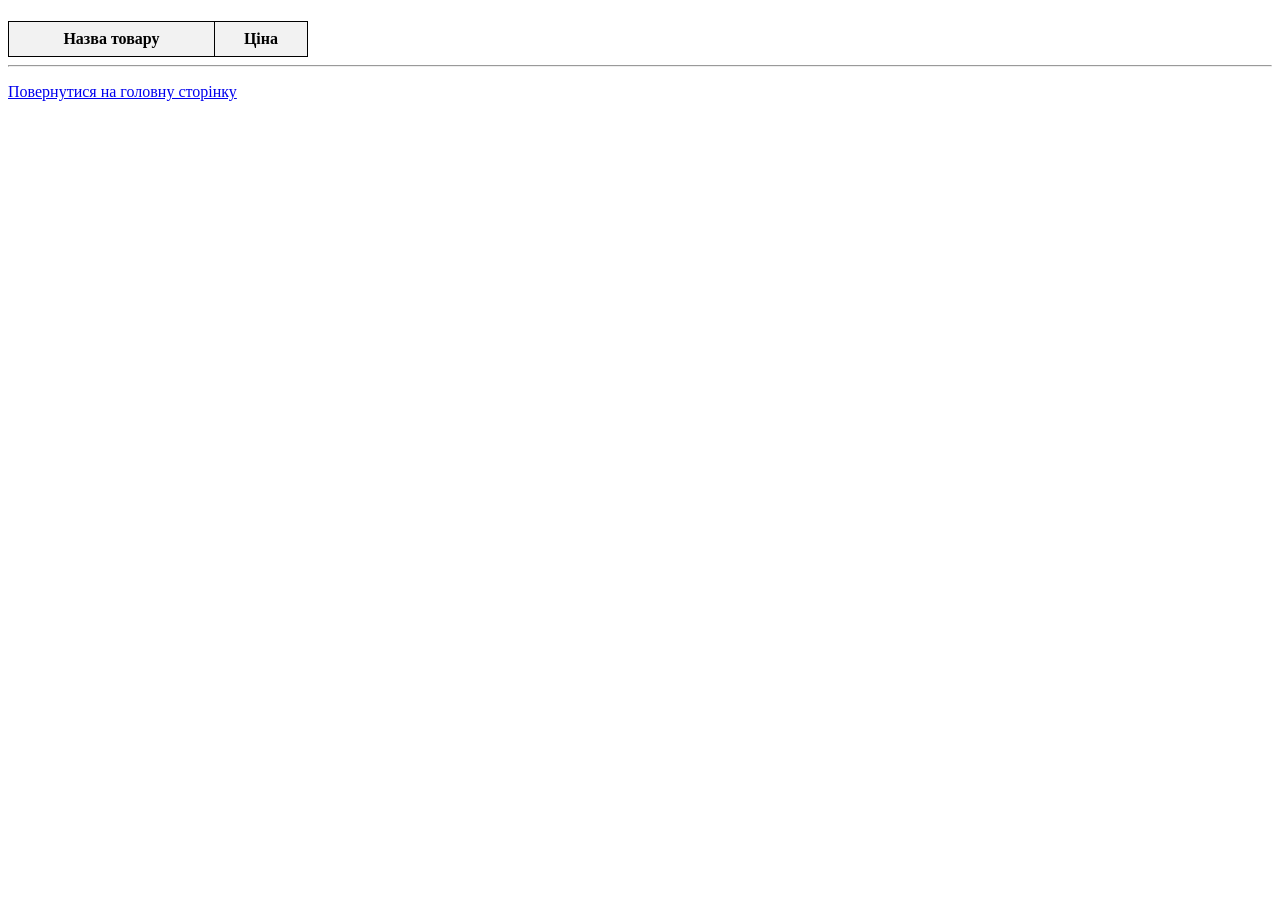
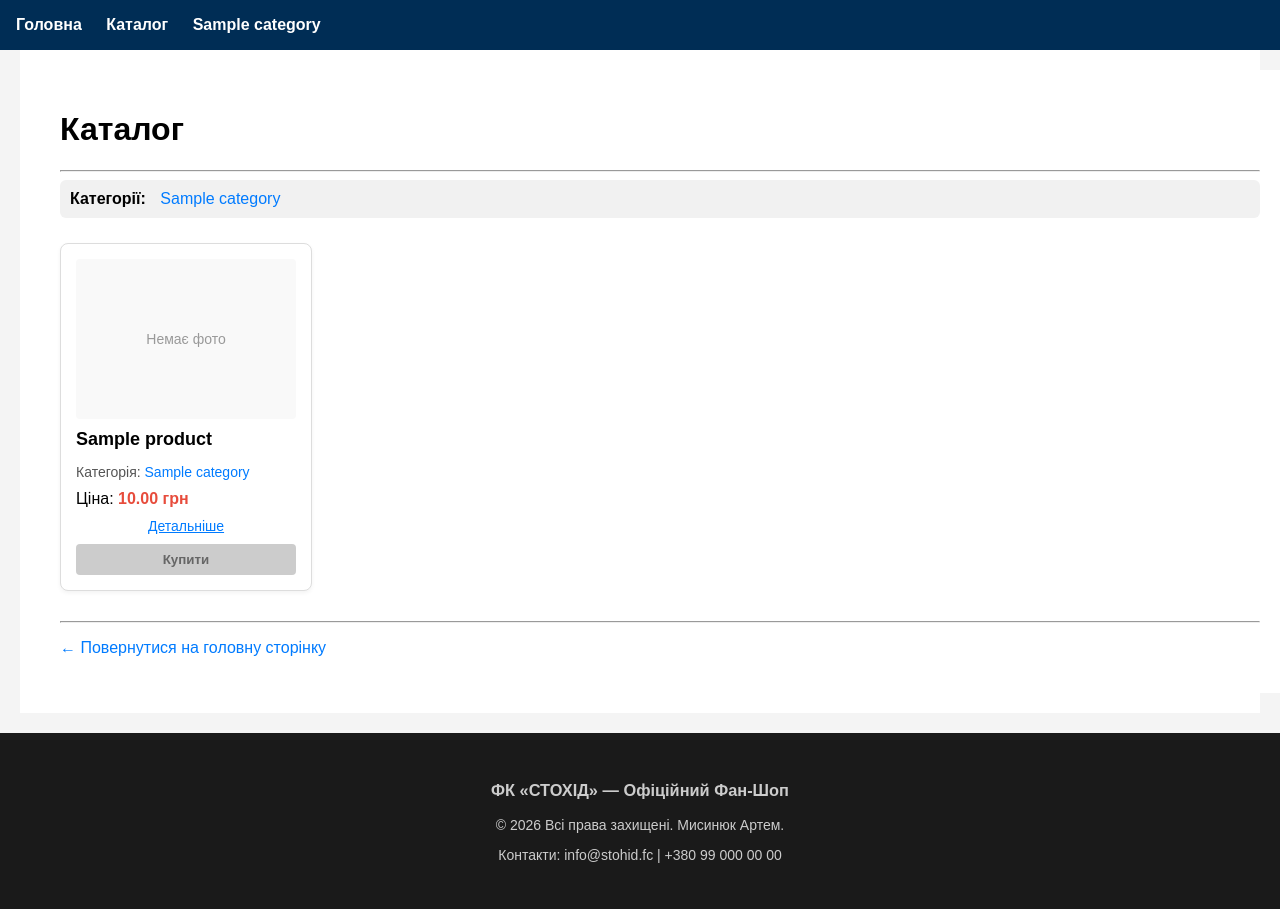
Before and after one commit to mysyniuka-ai/Django-Labs67, a Django app: page /catalog/ in a window 1280 px wide. Before the commit the page ends 101 px from the top, so only its background shows below. Run offline with Django 5.2, Linux system fonts and the light colour scheme; tables that the repository leaves empty hold one stand-in row (values such as "Sample post"); lists and menus that the app fills with data are empty.

Commit message:
Повністю завершено лабу 6: робочі категорії, сторінки товарів та фотографії

```diff
--- a/fc_stohid_shop/urls.py
+++ b/fc_stohid_shop/urls.py
@@ -1,9 +1,17 @@
 from django.contrib import admin
 from django.urls import path
-from shop.views import home, catalog  # Імпортуємо твої функції з views.py
+from django.conf import settings
+from django.conf.urls.static import static
+from shop.views import home, catalog, product_detail, category_detail
 
 urlpatterns = [
     path('admin/', admin.site.urls),
-    path('', home, name='home_url'),              # Головна сторінка (порожній шлях)
-    path('catalog/', catalog, name='catalog_url'), # Сторінка каталогу
+    path('', home, name='home_url'),
+    path('catalog/', catalog, name='catalog_url'),
+    path('product/<int:product_id>/', product_detail, name='product_detail_url'),
+    path('category/<int:category_id>/', category_detail, name='category_detail_url'),
 ]
+
+# Дозволяємо Django бачити папку media під час розробки
+if settings.DEBUG:
+    urlpatterns += static(settings.MEDIA_URL, document_root=settings.MEDIA_ROOT)
--- a/shop/views.py
+++ b/shop/views.py
@@ -1,21 +1,44 @@
-from django.shortcuts import render
+from django.shortcuts import render, get_object_or_404
 from .models import Category, Product
 
-
+# Головна сторінка
 def home(request):
-    # Отримуємо всі категорії та всі товари з бази даних
     categories = Category.objects.all()
-    products = Product.objects.all()
-
-    context = {
-        'title': 'Офіційний магазин ФК Стохід',
+    products = Product.objects.all()[:3]  # Беремо перші 3 товари для головної, як у тебе в коді
+    return render(request, 'index.html', {
         'categories': categories,
         'products': products,
-    }
-    return render(request, 'index.html', context)
+        'title': 'Головна'
+    })
 
+# Каталог товарів
+def catalog(request):
+    items = Product.objects.all()
+    categories = Category.objects.all()
+    return render(request, 'catalog.html', {
+        'items': items,
+        'categories': categories,
+        'title': 'Каталог'
+    })
 
-def catalog(request):
+# Детальна сторінка товару
+def product_detail(request, product_id):
+    product = get_object_or_404(Product, id=product_id)
     categories = Category.objects.all()
-    products = Product.objects.all()
-    return render(request, 'catalog.html', {'categories': categories, 'products': products})
+    return render(request, 'product_detail.html', {
+        'product': product,
+        'categories': categories,
+        'title': product.name
+    })
+
+# Сторінка конкретної категорії (виводить товари лише цієї категорії)
+def category_detail(request, category_id):
+    category = get_object_or_404(Category, id=category_id)
+    products = Product.objects.filter(category=category)  # Фільтруємо товари за категорією
+    categories = Category.objects.all()
+    return render(request, 'category_detail.html', {
+        'category': category,
+        'products': products,
+        'categories': categories,
+        'title': category.name
+    })
--- a/templates/catalog.html
+++ b/templates/catalog.html
@@ -1,26 +1,55 @@
-<!DOCTYPE html>
-<html lang="uk">
-<head>
-    <meta charset="UTF-8">
-    <title>{{ title }}</title>
-</head>
-<body>
+{% extends 'base.html' %}
+
+{% block title %}{{ title }}{% endblock %}
+
+{% block content %}
+<div class="container" style="padding: 20px;">
     <h1>{{ title }}</h1>
+    <hr>
 
-    <table style="border: 1px solid black; border-collapse: collapse; width: 300px;">
-        <tr style="background-color: #f2f2f2;">
-            <th style="border: 1px solid black; padding: 8px;">Назва товару</th>
-            <th style="border: 1px solid black; padding: 8px;">Ціна</th>
-        </tr>
+    <div class="categories-menu" style="margin-bottom: 25px; background: #f1f1f1; padding: 10px; border-radius: 6px;">
+        <strong style="margin-right: 10px;">Категорії:</strong>
+        {% for cat in categories %}
+            <a href="{% url 'category_detail_url' cat.id %}" style="margin-right: 15px; color: #007bff; text-decoration: none; font-weight: 500;">{{ cat.name }}</a>
+        {% empty %}
+            <span style="color: #777;">Категорій немає</span>
+        {% endfor %}
+    </div>
+
+    <div class="product-grid" style="display: flex; gap: 20px; flex-wrap: wrap;">
         {% for item in items %}
-        <tr>
-            <td style="border: 1px solid black; padding: 8px;">{{ item.name }}</td>
-            <td style="border: 1px solid black; padding: 8px;">{{ item.price }}</td>
-        </tr>
+            <div class="product-card" style="border: 1px solid #ddd; padding: 15px; border-radius: 8px; width: 220px; background: #fff; box-shadow: 0 2px 4px rgba(0,0,0,0.05);">
+                <div class="image-wrapper" style="height: 160px; display: flex; align-items: center; justify-content: center; background: #f9f9f9; border-radius: 4px; overflow: hidden; margin-bottom: 10px;">
+                    {% if item.image %}
+                        <img src="{{ item.image.url }}" alt="{{ item.name }}" style="max-width: 100%; max-height: 100%; object-fit: contain;">
+                    {% else %}
+                        <span style="color: #999; font-size: 14px;">Немає фото</span>
+                    {% endif %}
+                </div>
+
+                <h3 style="margin: 10px 0 5px 0; font-size: 18px;">{{ item.name }}</h3>
+
+                <p style="font-size: 14px; color: #555; margin-bottom: 5px;">
+                    Категорія:
+                    {% if item.category %}
+                        <a href="{% url 'category_detail_url' item.category.id %}" style="color: #007bff; text-decoration: none;">{{ item.category.name }}</a>
+                    {% else %}
+                        Без категорії
+                    {% endif %}
+                </p>
+
+                <p style="font-size: 16px; margin: 10px 0;">Ціна: <strong style="color: #e74c3c;">{{ item.price }} грн</strong></p>
+
+                <a href="{% url 'product_detail_url' item.id %}" style="display: block; text-align: center; margin-bottom: 10px; color: #007bff; font-size: 14px; text-decoration: underline;">Детальніше</a>
+
+                <button type="button" disabled style="background-color: #cccccc; color: #666666; border: none; padding: 8px 12px; width: 100%; cursor: not-allowed; border-radius: 4px; font-weight: bold;">Купити</button>
+            </div>
+        {% empty %}
+            <p>У каталозі поки немає товарів.</p>
         {% endfor %}
-    </table>
+    </div>
 
-    <hr>
-    <p><a href="{% url 'home_url' %}">Повернутися на головну сторінку</a></p>
-</body>
-</html>
+    <hr style="margin-top: 30px;">
+    <p><a href="{% url 'home_url' %}" style="color: #007bff; text-decoration: none;">← Повернутися на головну сторінку</a></p>
+</div>
+{% endblock %}
```
Also changed, not shown: templates/index.html (+31 -9 lines).
